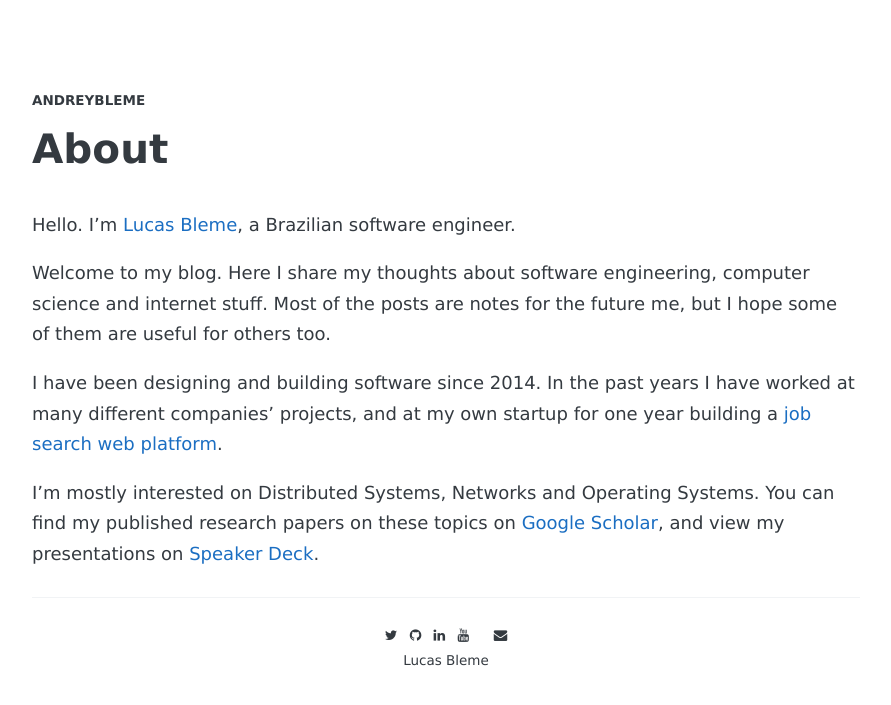
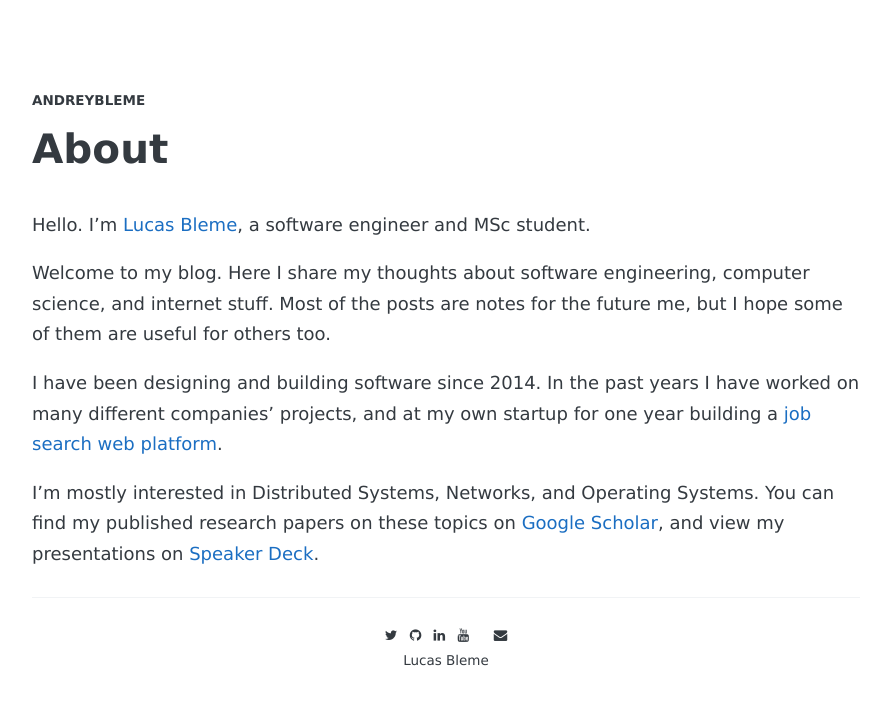
Before and after one commit to andreybleme/andreybleme.github.io, a Jekyll site: the page built from about.md, in a window 1280 px wide. Shown: the top 705 px of the page, without its empty margins (194-1085 px from the left). Built offline with Jekyll 4.4.1, drawn with Linux system fonts in a browser that asks for light colours; nearby versions of some CDN libraries; some web fonts are replaced.

Commit message:
Update about.md

```diff
--- a/about.md
+++ b/about.md
@@ -4,10 +4,10 @@ permalink: /about/
 comments: true
 ---
 
-Hello. I'm [Lucas Bleme](https://www.linkedin.com/in/andreybleme/), a Brazilian software engineer.
+Hello. I'm [Lucas Bleme](https://www.linkedin.com/in/andreybleme/), a software engineer and MSc student.
 
-Welcome to my blog. Here I share my thoughts about software engineering, computer science and internet stuff. Most of the posts are notes for the future me, but I hope some of them are useful for others too.
+Welcome to my blog. Here I share my thoughts about software engineering, computer science, and internet stuff. Most of the posts are notes for the future me, but I hope some of them are useful for others too.
 
-I have been designing and building software since 2014. In the past years I have worked at many different companies' projects, and at my own startup for one year building a [job search web platform](https://vulpi.com.br/).
+I have been designing and building software since 2014. In the past years I have worked on many different companies' projects, and at my own startup for one year building a [job search web platform](https://vulpi.com.br/).
 
-I'm mostly interested on Distributed Systems, Networks and Operating Systems. You can find my published research papers on these topics on [Google Scholar](https://scholar.google.com/citations?user=Yt9LrFoAAAAJ), and view my presentations on [Speaker Deck](https://speakerdeck.com/andreybleme).
+I'm mostly interested in Distributed Systems, Networks, and Operating Systems. You can find my published research papers on these topics on [Google Scholar](https://scholar.google.com/citations?user=Yt9LrFoAAAAJ), and view my presentations on [Speaker Deck](https://speakerdeck.com/andreybleme).
```
